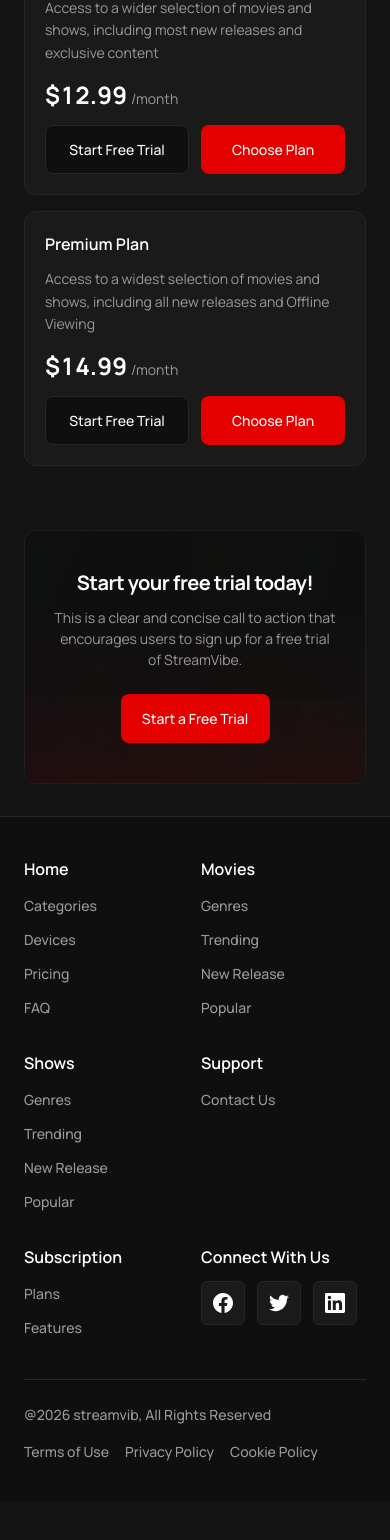
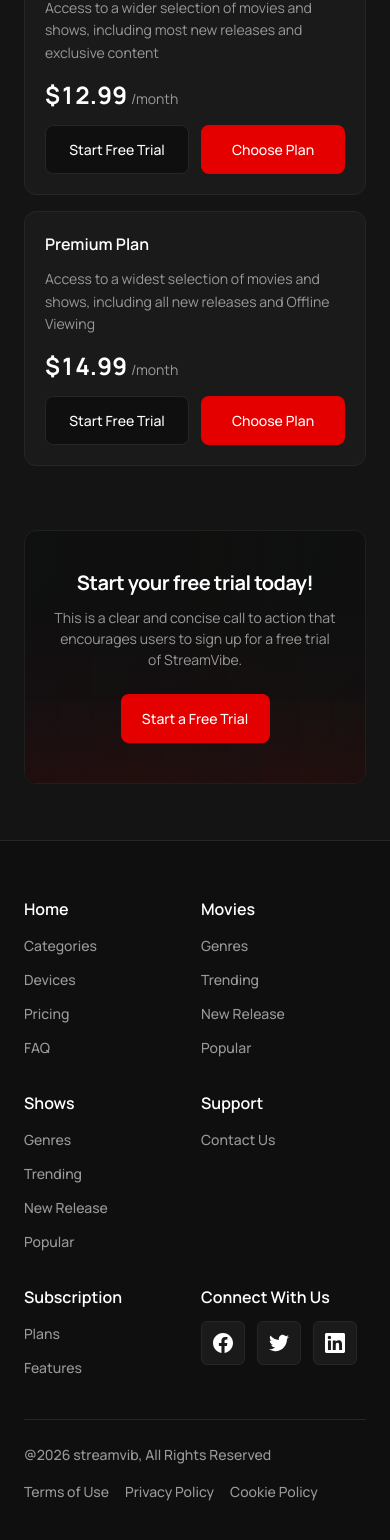
Before and after one commit to CourageCharly/StreamVibe, a Next.js app: page / in a window 390 px wide. Shown: the part 4521-6061 px from the top of the page. Before the commit the page ends 6023 px from the top, so only its background shows below. Built offline with nearby package versions, Linux system fonts and the light colour scheme; no server answers.

Commit message:
Increase space between free trial section and footer.
Add more bottom padding on free trial and top padding on the footer for mobile and desktop.

```diff
--- a/components/Footer.tsx
+++ b/components/Footer.tsx
@@ -11,7 +11,8 @@ const SOCIAL = [
 export default function Footer() {
   return (
     <footer className="w-full min-w-0 max-w-full overflow-x-hidden border-t border-border bg-navbar">
-      <div className="page-container py-10 sm:py-12">
+      {/* Extra top pad for space below free-trial on all breakpoints */}
+      <div className="page-container pt-14 pb-10 sm:pt-16 sm:pb-12 lg:pt-20">
         <div className="grid w-full min-w-0 grid-cols-2 gap-x-3 gap-y-8 sm:grid-cols-3 sm:gap-x-4 lg:grid-cols-6">
           {Object.entries(FOOTER_LINKS).map(([title, links]) => (
             <div key={title} className="min-w-0">
--- a/components/FreeTrialBanner.tsx
+++ b/components/FreeTrialBanner.tsx
@@ -48,7 +48,10 @@ export default function FreeTrialBanner({
   const allTiles = [...leftTiles, ...rightTiles];
 
   return (
-    <section id="free-trial" className="page-section min-w-0">
+    <section
+      id="free-trial"
+      className="page-section min-w-0 !pb-14 sm:!pb-20 lg:!pb-24"
+    >
       {/* Card frame — gradient is scoped to this relative box only */}
       <div
         className="relative w-full min-w-0 overflow-hidden rounded-[12px] border border-[#1F1F1F]"
```
